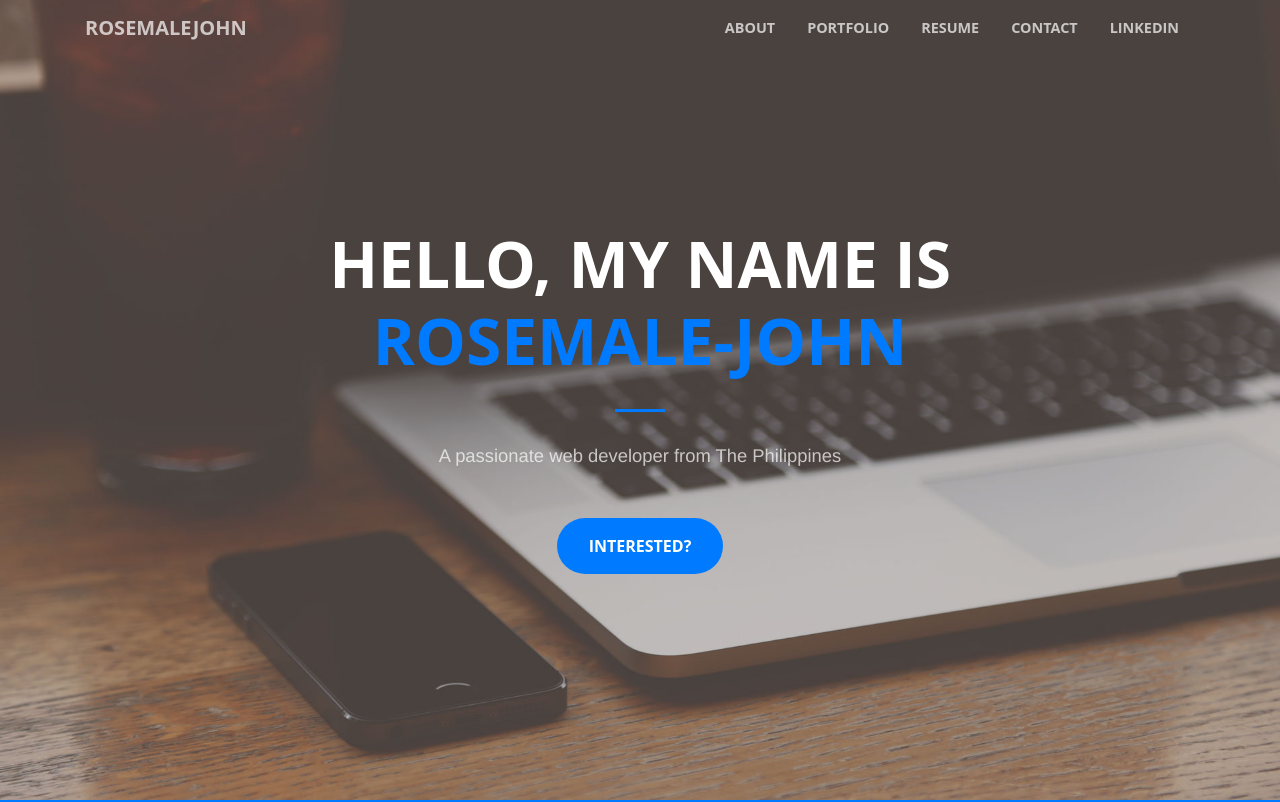
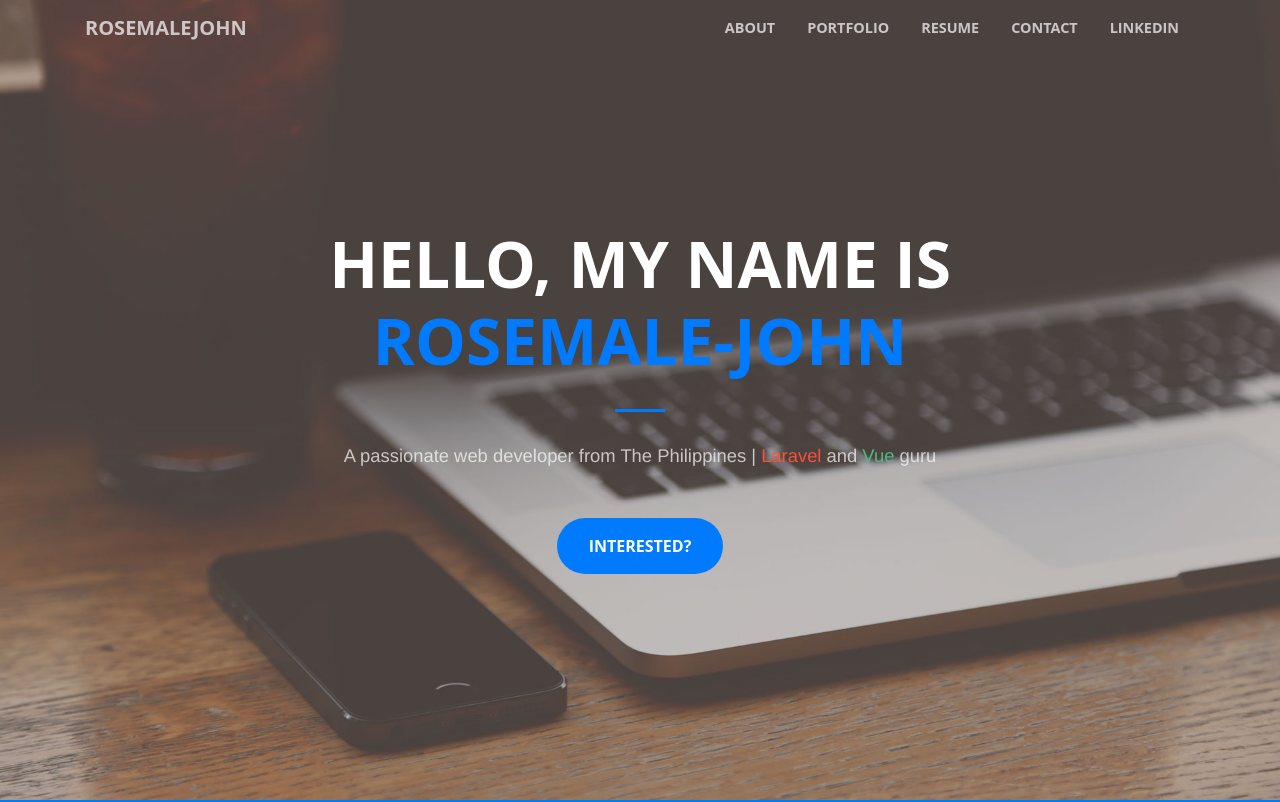
Before and after one commit to rosemalejohn/rosemalejohn, a Vue app: page / in a window 1280 px wide. Shown: the top 802 px of the page. Built offline with nearby package versions, Linux system fonts and the light colour scheme.

Commit message:
Update site header

```diff
--- a/src/components/Header.vue
+++ b/src/components/Header.vue
@@ -9,10 +9,20 @@
           <hr>
         </div>
         <div class="col-lg-8 mx-auto">
-          <p class="text-faded mb-5">A passionate web developer from The Philippines</p>
+          <p class="text-faded mb-5">A passionate web developer from The Philippines | <a href="https://laravel.com" target="_blank" class="text-laravel">Laravel</a> and <a href="https://vuejs.org" target="_blank" class="text-vue">Vue</a> guru</p>
           <a class="btn btn-primary btn-xl js-scroll-trigger" href="#about">Interested?</a>
         </div>
       </div>
     </div>
   </header>
 </template>
+
+<style scoped>
+  .text-laravel {
+    color: #FB503B;
+  }
+
+  .text-vue {
+    color: #4DBA87;
+  }
+</style>
```
